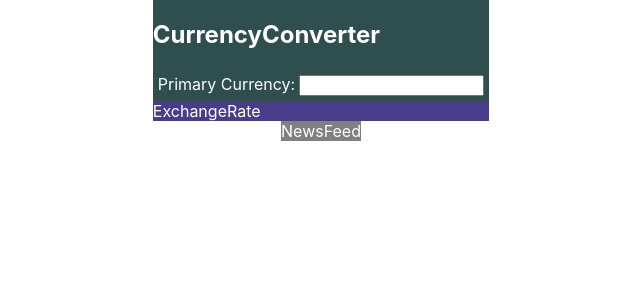
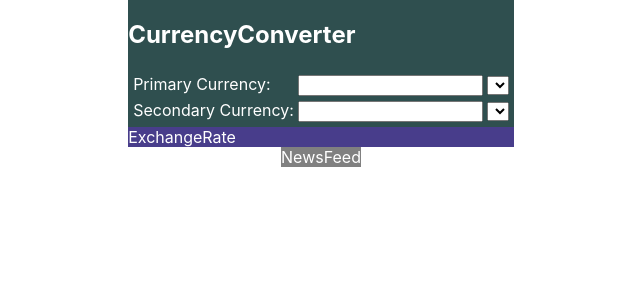
Before and after one commit to liam-wolfgang/api-dashboard-test, a React (Create React App) app: page / in a window 1280 px wide. Shown: the top 300 px of the page, without its empty margins (319-959 px from the left). Built offline with nearby package versions, Linux system fonts and the light colour scheme.

Commit message:
Added secondary currency

```diff
--- a/src/components/CurrencyConverter.js
+++ b/src/components/CurrencyConverter.js
@@ -1,12 +1,17 @@
 import ExchangeRate from "../ExchangeRateDisplay";
 
 const CurrencyConverter = () => {
+    const currencies = []
+
+
     return (
         <div className="currency-converter">
             <h2>CurrencyConverter</h2>
 
-            <table>
-                <body>
+            <div className="input-box">
+
+                <table>
+                    <body>
                     <tr>
                         <td>
                             Primary Currency:
@@ -18,10 +23,41 @@ const CurrencyConverter = () => {
                                 value={""}
                             />
                         </td>
+                        <td>
+                            <select
+                                value={""}
+                                name={"currency-option-1"}
+                                className="currency-options"
+                            >
+                                <option></option>
+                            </select>
+                        </td>
                     </tr>
-                </body>
-            </table>
 
+                    <tr>
+                        <td>
+                            Secondary Currency:
+                        </td>
+                        <td>
+                            <input
+                                type="number"
+                                name="currency-amount-2"
+                                value={""}
+                            />
+                        </td>
+                        <td>
+                            <select
+                                value={""}
+                                name={"currency-option-2"}
+                                className="currency-options"
+                            >
+                                <option></option>
+                            </select>
+                        </td>
+                    </tr>
+                    </body>
+                </table>
+            </div>
             <ExchangeRate/>
         </div>
     )
```
